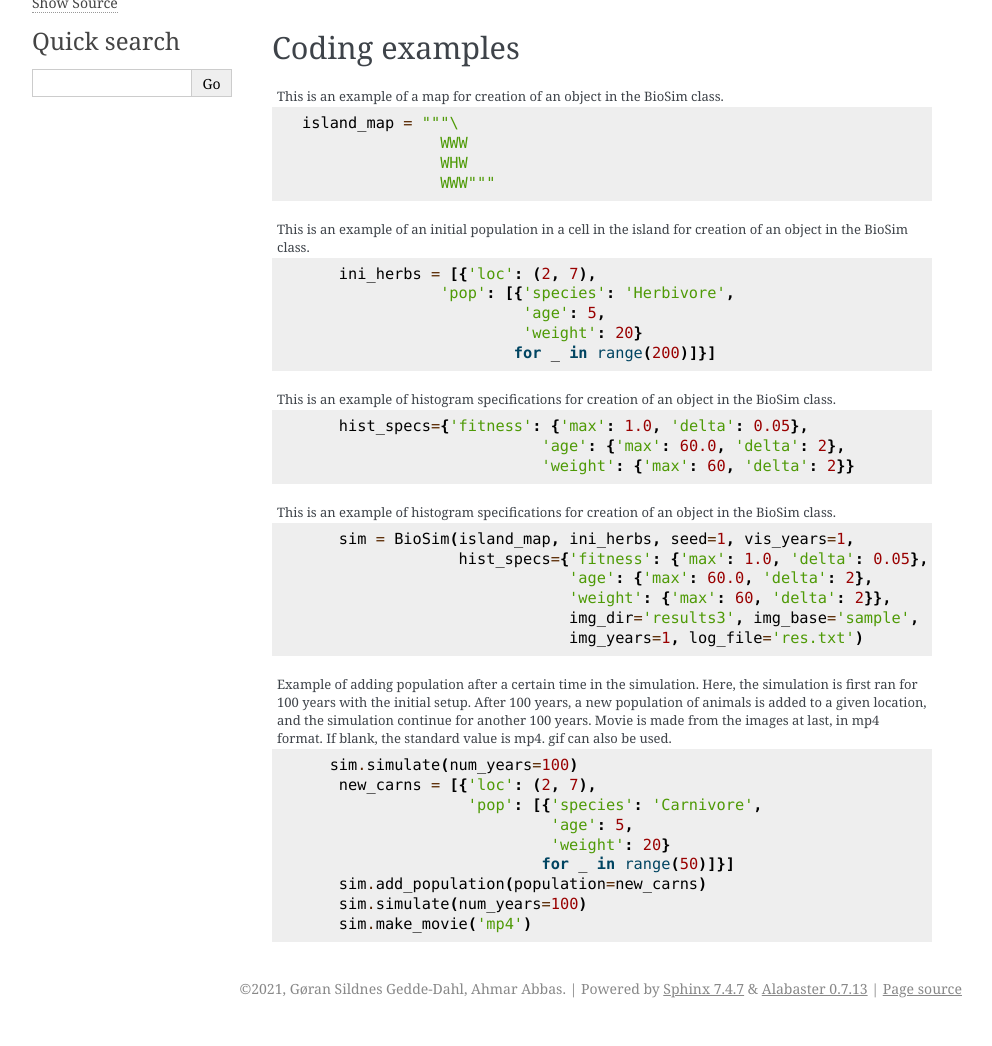
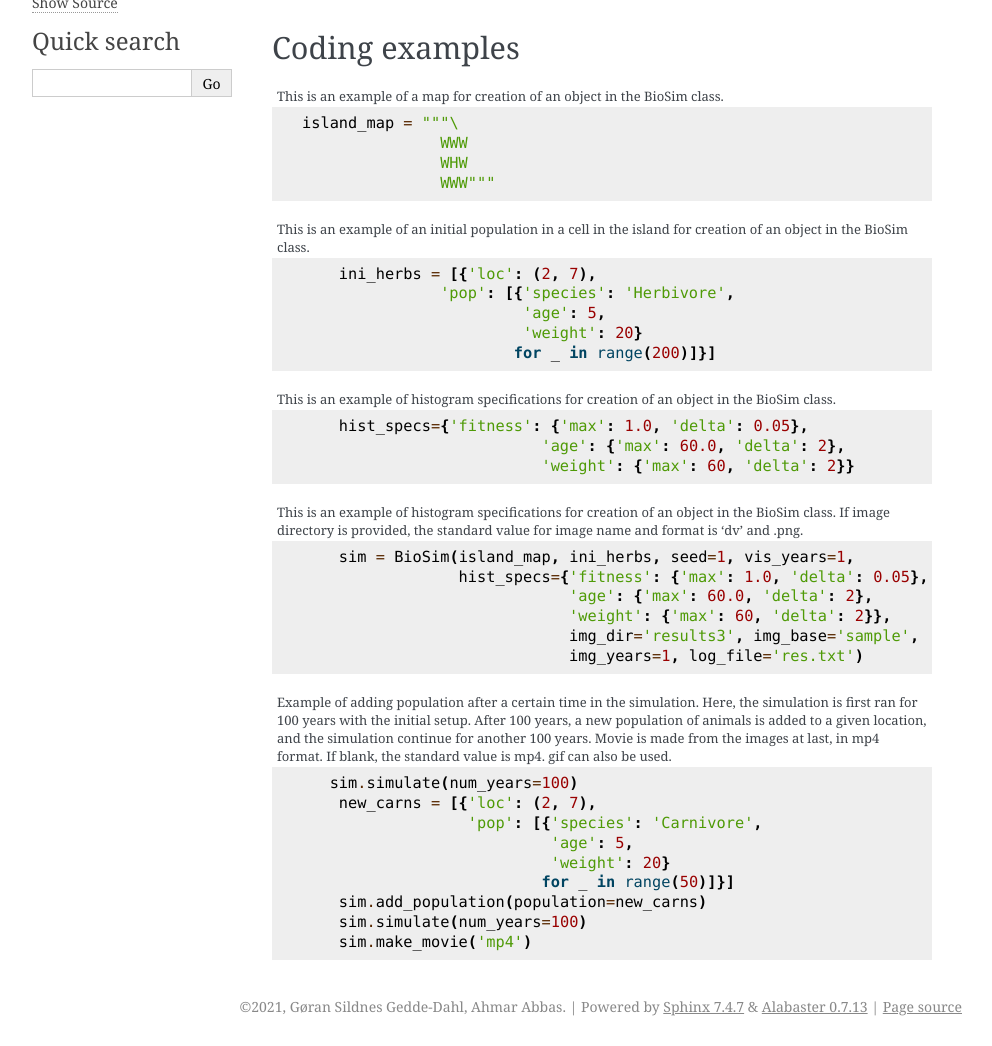
Before and after one commit to Goransg/Abbas_Geddedahl, a Sphinx documentation site: the page built from docs/biosim.rst, in a window 1280 px wide, cut to the strip 200-1246 px from the top of the page. Shown: the whole strip, without its empty margins (148-1140 px from the left). Built offline with Sphinx 7.4.7, drawn with Linux system fonts in a browser that asks for light colours.

Commit message:
Changes in documentation

```diff
--- a/docs/biosim.rst
+++ b/docs/biosim.rst
@@ -34,8 +34,7 @@ Coding examples
                              'age': {'max': 60.0, 'delta': 2},
                              'weight': {'max': 60, 'delta': 2}}
 .. code-block:: python
-   :caption: This is an example of histogram specifications for creation of an object in the BioSim class.
-   :name: example simulation setup
+   :caption: This is an example of histogram specifications for creation of an object in the BioSim class. If image directory is provided, the standard value for image name and format is 'dv' and .png.
 
        sim = BioSim(island_map, ini_herbs, seed=1, vis_years=1,
                     hist_specs={'fitness': {'max': 1.0, 'delta': 0.05},
--- a/docs/index.rst
+++ b/docs/index.rst
@@ -22,7 +22,7 @@ Welcome to T02_Abbas_GeddeDahl BioSim documentation!
 
 
 Indices and tables
-==================
+====================
 
 * :ref:`genindex`
 * :ref:`modindex`
--- a/docs/visualizationdoc.rst
+++ b/docs/visualizationdoc.rst
@@ -1,5 +1,5 @@
 The Visualization module
---------------------
+--------------------------------
 
 
 .. automodule:: biosim.visualization
```
Also changed, not shown: docs/biosim_modules.rst (deleted, +0 -29 lines), 3 other files.
